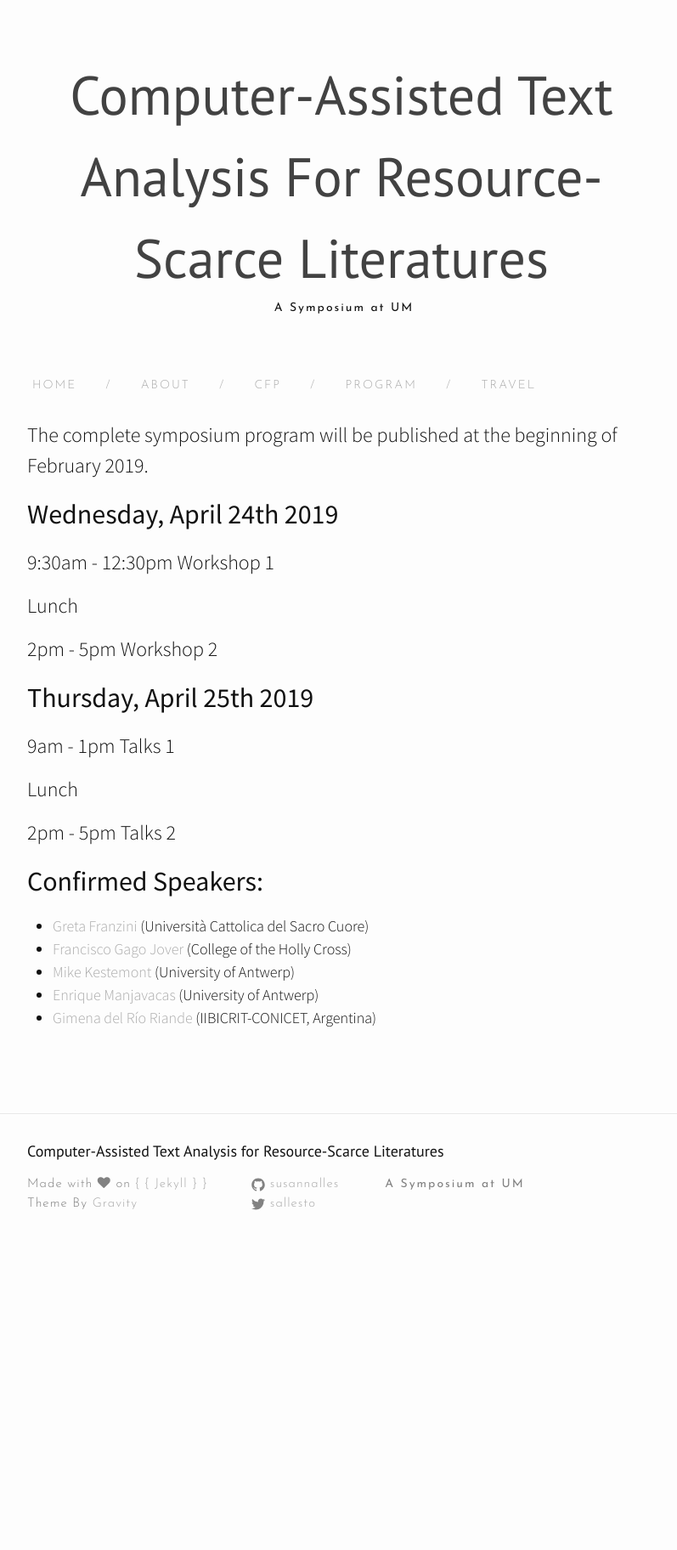
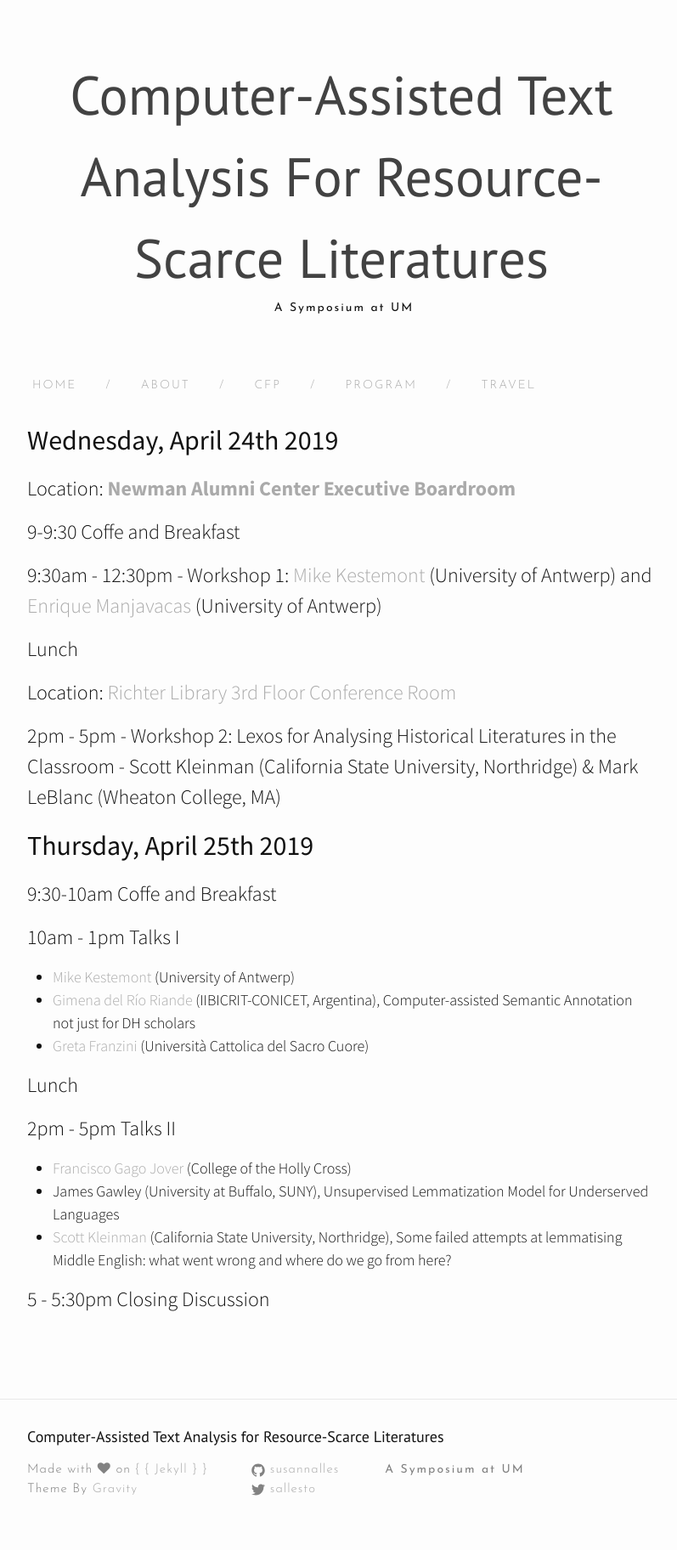
Before and after one commit to susannalles/CATARSL, a Jekyll site: the page built from program.md, in a window 1280 px wide. Shown: the whole page at 85% size, without its empty margins (238-1035 px from the left). Built offline with Jekyll 4.4.1, drawn with Linux system fonts in a browser that asks for light colours; nearby versions of some CDN libraries; before the commit the page ends 1488 px from its top, so only the background shows below that.

Commit message:
updates program

```diff
--- a/program.md
+++ b/program.md
@@ -4,27 +4,36 @@ title: Program
 permalink: /program/
 ---
 
-The complete symposium program will be published at the beginning of February 2019.
-
 ## Wednesday, April 24th 2019
 
-9:30am - 12:30pm Workshop 1
+Location: [**Newman Alumni Center Executive Boardroom**](https://www.google.com/maps/place/Newman+Alumni+Center,+6200+San+Amaro+Dr,+Coral+Gables,+FL+33146/@25.7114757,-80.2858883,17z/data=!3m1!4b1!4m5!3m4!1s0x88d9c7f942144105:0x517a3c76081d14d!8m2!3d25.7114757!4d-80.2836996)
+
+9-9:30 Coffe and Breakfast
+
+9:30am - 12:30pm - Workshop 1: [Mike Kestemont](http://www.mike-kestemont.org/) (University of Antwerp) and [Enrique Manjavacas](https://www.uantwerpen.be/en/projects/mind-bending-grammars/team/enrique-manjavacas/)  (University of Antwerp)
 
 Lunch
 
-2pm - 5pm Workshop 2
+Location: [Richter Library 3rd Floor Conference Room](https://www.google.com/maps/place/University+of+Miami+Richter+Library/@25.721262,-80.27865,15z/data=!4m2!3m1!1s0x0:0x9a1fae2d87d9c44a?ved=2ahUKEwiv9Zfr0qTgAhVSx1kKHUfSAFMQ_BIwCnoECAYQCA)
+
+2pm - 5pm - Workshop 2: Lexos for Analysing Historical Literatures in the Classroom - Scott Kleinman (California State University, Northridge) & Mark LeBlanc (Wheaton College, MA)
+
 
 ## Thursday, April 25th 2019
 
-9am - 1pm Talks 1
+9:30-10am Coffe and Breakfast
+
+10am - 1pm Talks I
+
+* [Mike Kestemont](http://www.mike-kestemont.org/) (University of Antwerp)
+* [Gimena del Río Riande](http://www.iibicrit-conicet.gov.ar/wordpress/quienes-somos/miembros/dra-maria-gimena-del-rio/) (IIBICRIT-CONICET, Argentina), Computer-assisted Semantic Annotation not just for DH scholars
+* [Greta Franzini](http://www.gretafranzini.com/) (Università Cattolica del Sacro Cuore)
 
 Lunch
 
-2pm - 5pm Talks 2
+2pm - 5pm Talks II
+* [Francisco Gago Jover](https://www.holycross.edu/academics/programs/spanish/faculty/francisco-gago-jover) (College of the Holly Cross)
+* James Gawley (University at Buffalo, SUNY), Unsupervised Lemmatization Model for Underserved Languages
+* [Scott Kleinman](https://www.csun.edu/humanities/english/scott-kleinman) (California State University, Northridge), Some failed attempts at lemmatising Middle English: what went wrong and where do we go from here?
 
-## Confirmed Speakers:
-* [Greta Franzini](http://www.gretafranzini.com/) (Università Cattolica del Sacro Cuore)
-* [Francisco Gago Jover](https://www.holycross.edu/academics/programs/spanish/faculty/francisco-gago-jover) (College of the Holly Cross)
-* [Mike Kestemont](http://www.mike-kestemont.org/) (University of Antwerp)
-* [Enrique Manjavacas](https://www.uantwerpen.be/en/projects/mind-bending-grammars/team/enrique-manjavacas/)  (University of Antwerp)
-* [Gimena del Río Riande](http://www.iibicrit-conicet.gov.ar/wordpress/quienes-somos/miembros/dra-maria-gimena-del-rio/) (IIBICRIT-CONICET, Argentina)
+5 - 5:30pm Closing Discussion
```
Also changed, not shown: index.md (+1 -1 lines), travel.md (+4 -2 lines), 4 other files.
